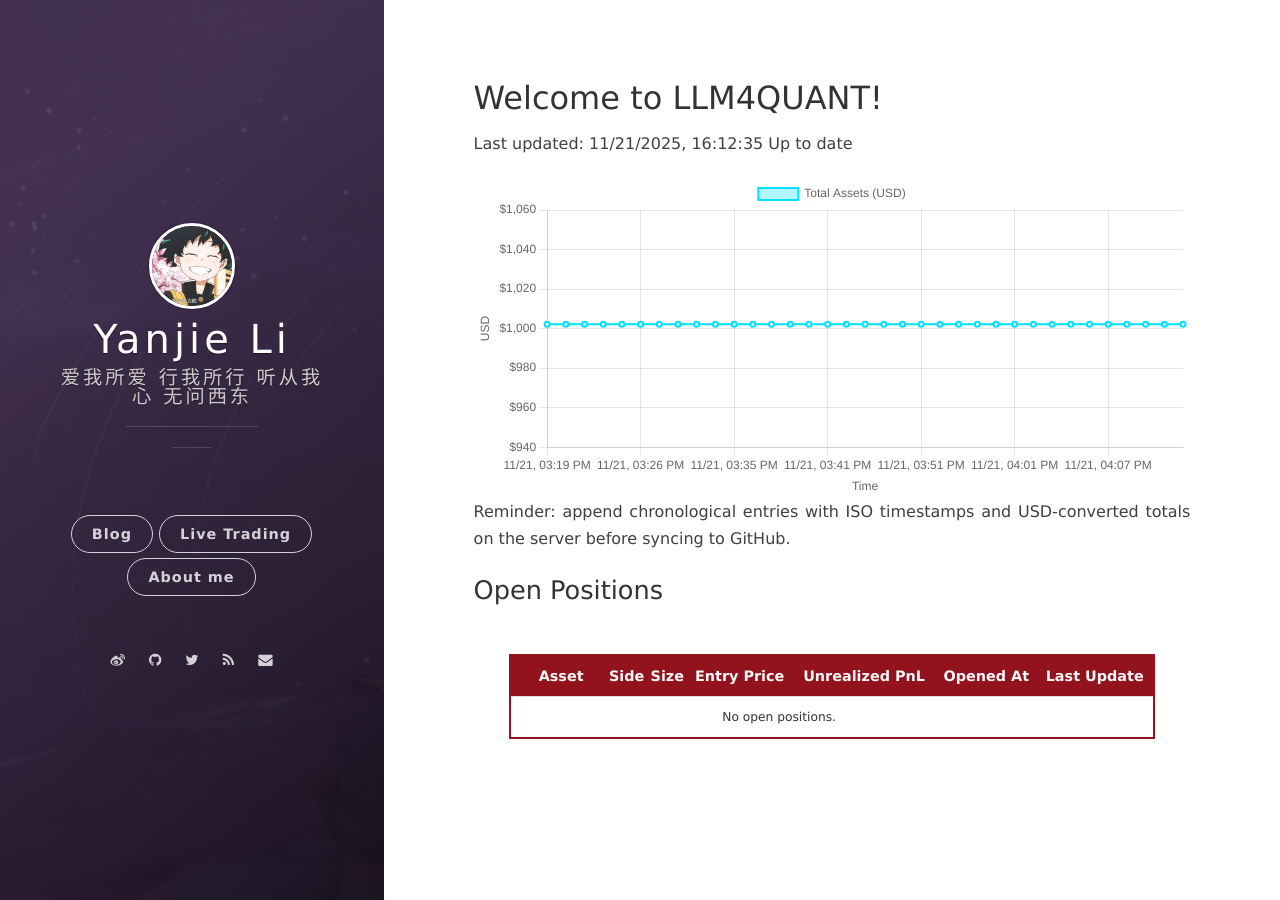
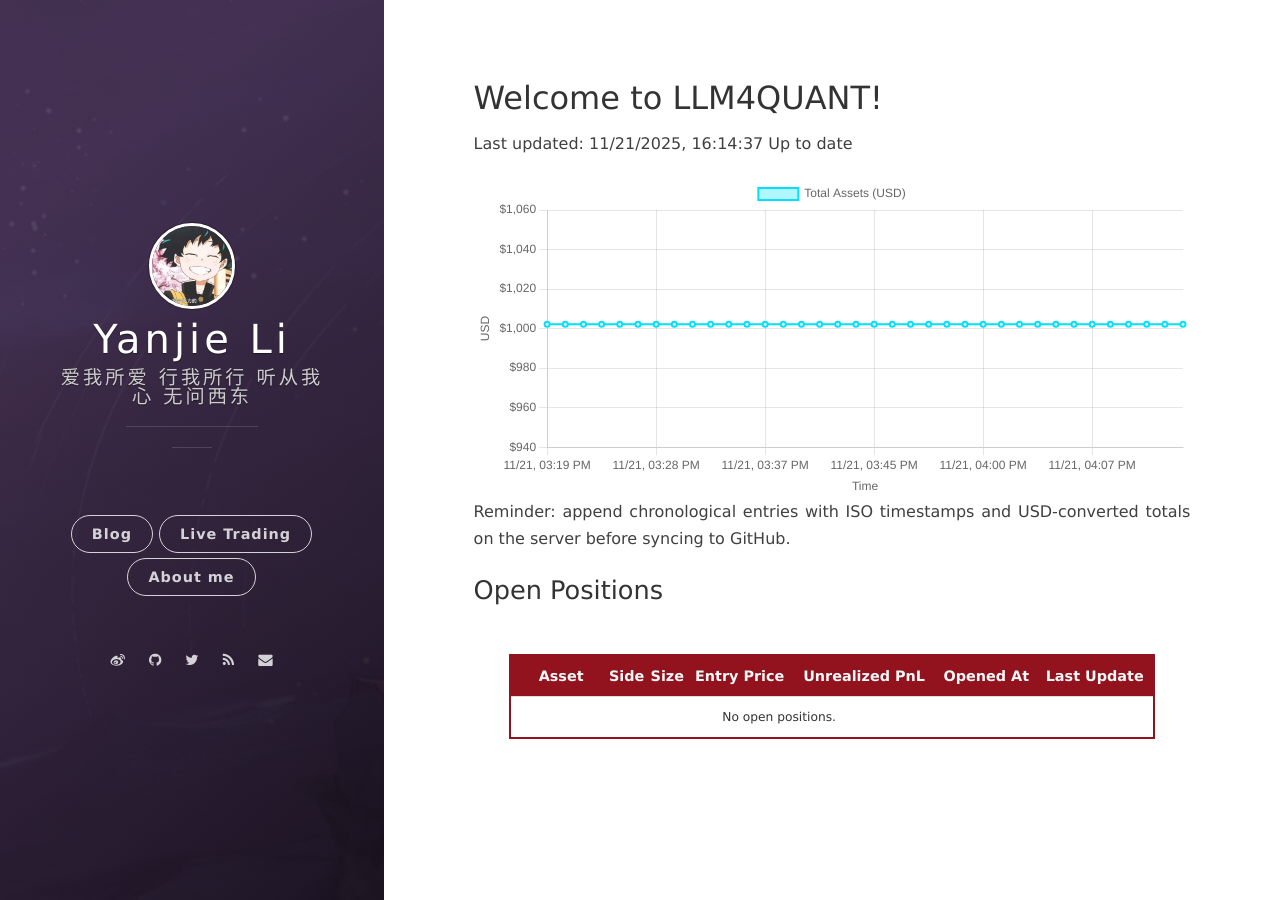
Before and after one commit to leeyegy/leeyegy.github.io, a Jekyll site: the page built from live-trading.html, in a window 1280 px wide. Built offline with Jekyll 4.4.1, drawn with Linux system fonts in a browser that asks for light colours; nearby versions of some CDN libraries.

Commit message:
AccountMonitor: update balance history 2025-11-22T00:14:37+08:00

```diff
--- a/assets/data/binance/balance-history.json
+++ b/assets/data/binance/balance-history.json
@@ -1,5 +1,5 @@
 {
-  "generatedAt": "2025-11-22T00:12:35+08:00",
+  "generatedAt": "2025-11-22T00:14:37+08:00",
   "asset": "total_usd_value",
   "history": [
     {
@@ -141,6 +141,10 @@
     {
       "timestamp": "2025-11-22T00:12:35+08:00",
       "totalUsd": 1002.16734911
+    },
+    {
+      "timestamp": "2025-11-22T00:14:37+08:00",
+      "totalUsd": 1002.16734911
     }
   ]
 }
```
